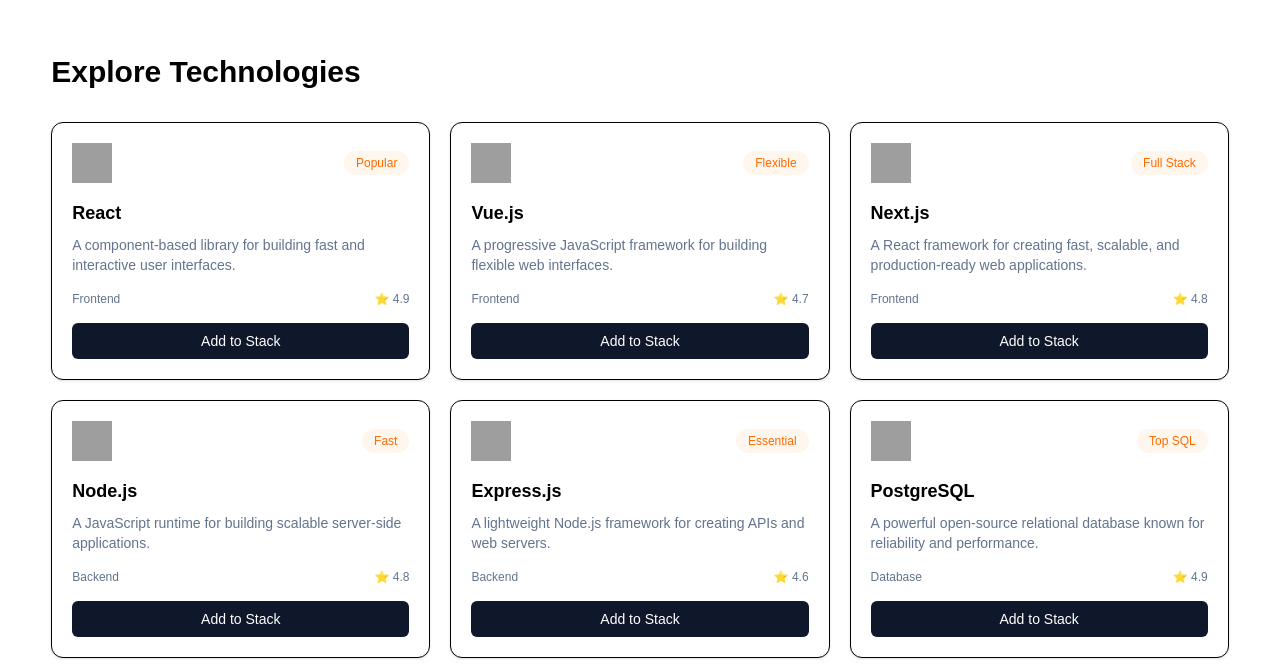
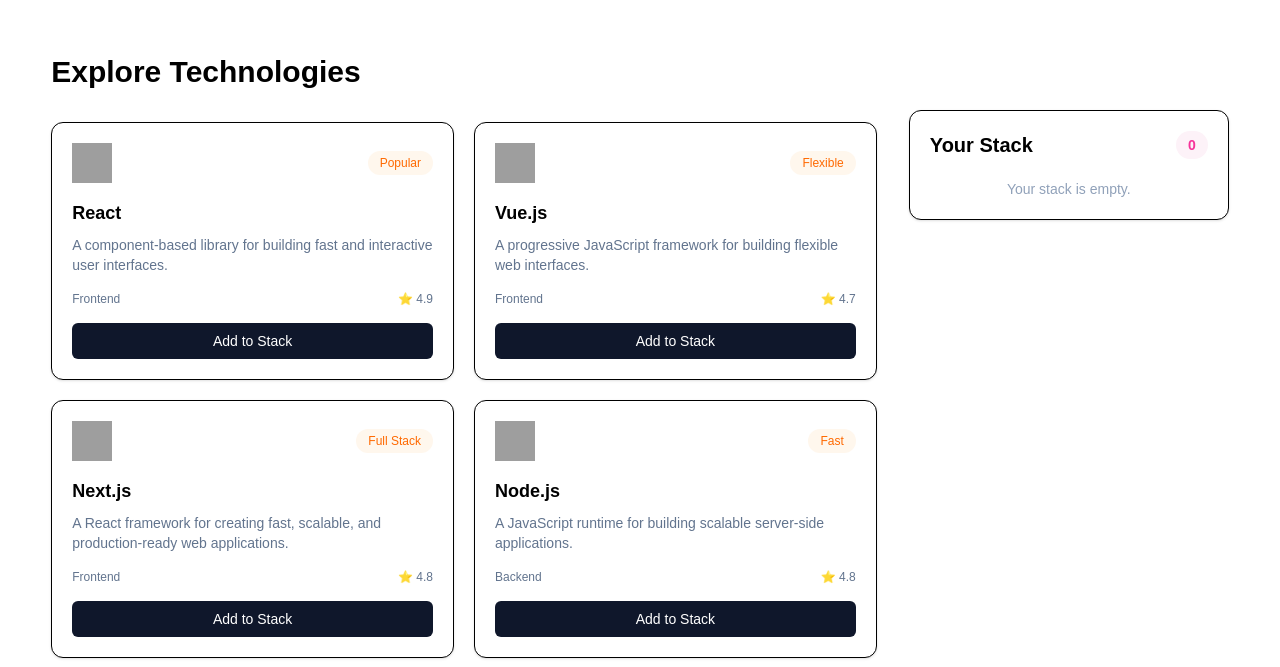
Before and after one commit to mdisrafil14/Assignment-05, a React (Vite) app: page / in a window 1280 px wide. Shown: the part 633-1300 px from the top of the page. Built offline with nearby package versions, Linux system fonts and the light colour scheme; grey boxes are pictures that could not be loaded.

Commit message:
stack card box Add

```diff
--- a/src/App.tsx
+++ b/src/App.tsx
@@ -1,9 +1,24 @@
+import { useState } from "react";
 import Navbar from "./components/Navbar";
 import Hero from "./components/Hero";
 import TechnologyCard from "./components/technologyCard";
+import YourStack from "./components/YourStack";
 import technologies from "./data/technologies.json";
+import type { Technology } from "./types/technology";
 
 function App() {
+  const [stack, setStack] = useState<Technology[]>([]);
+
+  const addToStack = (tech: Technology) => {
+    if (!stack.some((item) => item.id === tech.id)) {
+      setStack([...stack, tech]);
+    }
+  };
+
+  const removeFromStack = (id: string) => {
+    setStack(stack.filter((item) => item.id !== id));
+  };
+
   return (
     <>
       <Navbar />
@@ -11,14 +26,31 @@
 
       <section
         id="technologies"
-        className="mx-auto w-[92%] max-w-7xl py-16"
+        className="mx-auto grid w-[92%] max-w-7xl gap-8 py-16 lg:grid-cols-[1fr_320px]"
       >
-        <h2 className="text-3xl font-bold">Explore Technologies</h2>
+        {/* Technology Cards */}
+        <div>
+          <h2 className="text-3xl font-bold">Explore Technologies</h2>
 
-        <div className="mt-8 grid gap-5 md:grid-cols-2 lg:grid-cols-3">
-          {technologies.map((tech) => (
-            <TechnologyCard key={tech.id} tech={tech} />
-          ))}
+          <div className="mt-8 grid gap-5 md:grid-cols-2">
+            {technologies.map((tech) => (
+              <TechnologyCard
+                key={tech.id}
+                tech={tech}
+                onAdd={addToStack}
+                added={stack.some((item) => item.id === tech.id)}
+              />
+            ))}
+          </div>
+        </div>
+
+        {/* Your Stack */}
+        <div className="lg:pt-14">
+          <YourStack
+            stack={stack}
+            onRemove={removeFromStack}
+            onClear={() => setStack([])}
+          />
         </div>
       </section>
     </>
--- a/src/components/TechnologyCard.tsx
+++ b/src/components/TechnologyCard.tsx
@@ -2,13 +2,16 @@
 
 interface Props {
   tech: Technology;
+  onAdd: (tech: Technology) => void;
+  added: boolean;
 }
 
-const TechnologyCard = ({ tech }: Props) => {
+const TechnologyCard = ({ tech, onAdd, added }: Props) => {
   return (
     <div className="rounded-xl border bg-white p-5 shadow-sm">
       <div className="flex items-center justify-between">
         <img src={tech.icon} alt={tech.name} className="h-10 w-10" />
+
         <span className="rounded-full bg-orange-50 px-3 py-1 text-xs text-orange-500">
           {tech.badge}
         </span>
@@ -25,8 +28,12 @@
         <span>⭐ {tech.rating}</span>
       </div>
 
-      <button className="mt-4 w-full rounded-md bg-slate-900 py-2 text-sm text-white">
-        Add to Stack
+      <button
+        onClick={() => onAdd(tech)}
+        disabled={added}
+        className="mt-4 w-full rounded-md bg-slate-900 py-2 text-sm text-white disabled:bg-slate-300"
+      >
+        {added ? "✓ Added to Stack" : "Add to Stack"}
       </button>
     </div>
   );
--- /dev/null
+++ b/src/components/YourStack.tsx
@@ -0,0 +1,57 @@
+import type { Technology } from "../types/technology";
+
+interface Props {
+  stack: Technology[];
+  onRemove: (id: string) => void;
+  onClear: () => void;
+}
+
+const YourStack = ({ stack, onRemove, onClear }: Props) => {
+  return (
+    <aside className="h-fit self-start rounded-xl border bg-white p-5 shadow-sm">
+      <div className="flex items-center justify-between">
+        <h2 className="text-xl font-bold">Your Stack</h2>
+
+        <span className="rounded-full bg-pink-50 px-3 py-1 text-sm font-semibold text-pink-500">
+          {stack.length}
+        </span>
+      </div>
+
+      {stack.length === 0 ? (
+        <p className="mt-5 text-center text-sm text-slate-400">
+          Your stack is empty.
+        </p>
+      ) : (
+        <div className="mt-5 space-y-3">
+          {stack.map((tech) => (
+            <div
+              key={tech.id}
+              className="flex items-center justify-between rounded-lg bg-slate-50 p-3"
+            >
+              <div className="flex items-center gap-3">
+                <img src={tech.icon} alt="" className="h-8 w-8" />
+                <span className="text-sm font-medium">{tech.name}</span>
+              </div>
+
+              <button
+                onClick={() => onRemove(tech.id)}
+                className="text-xs text-red-500"
+              >
+                Remove
+              </button>
+            </div>
+          ))}
+
+          <button
+            onClick={onClear}
+            className="w-full rounded-md border py-2 text-sm text-red-500"
+          >
+            Remove All
+          </button>
+        </div>
+      )}
+    </aside>
+  );
+};
+
+export default YourStack;
```
